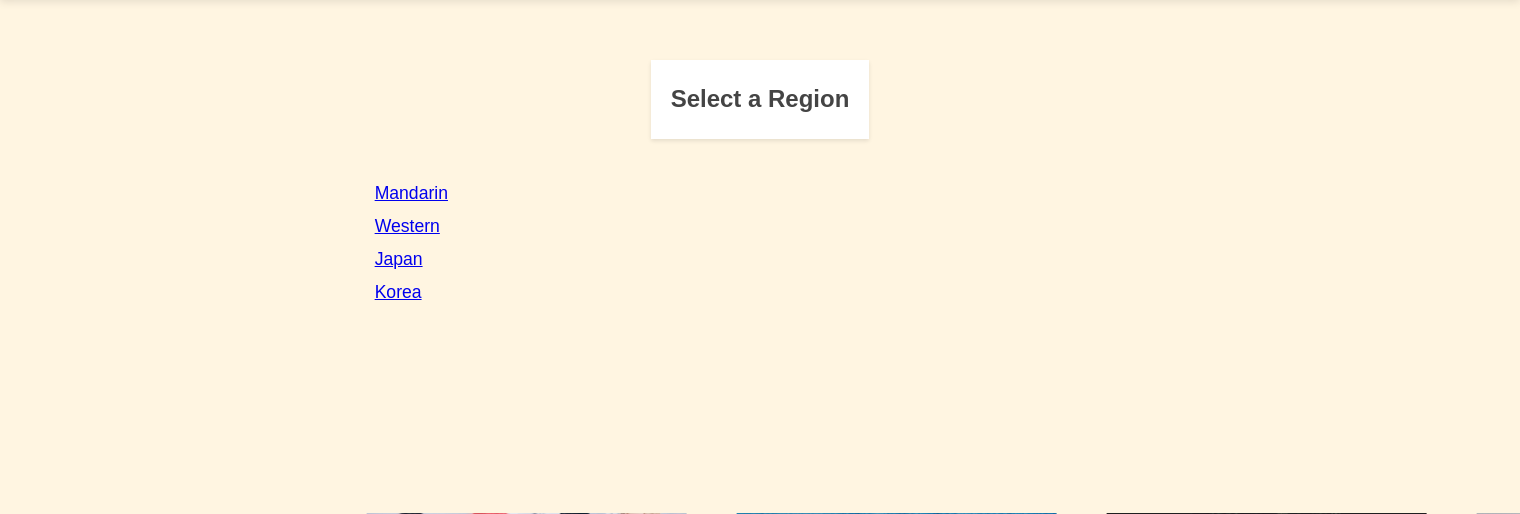
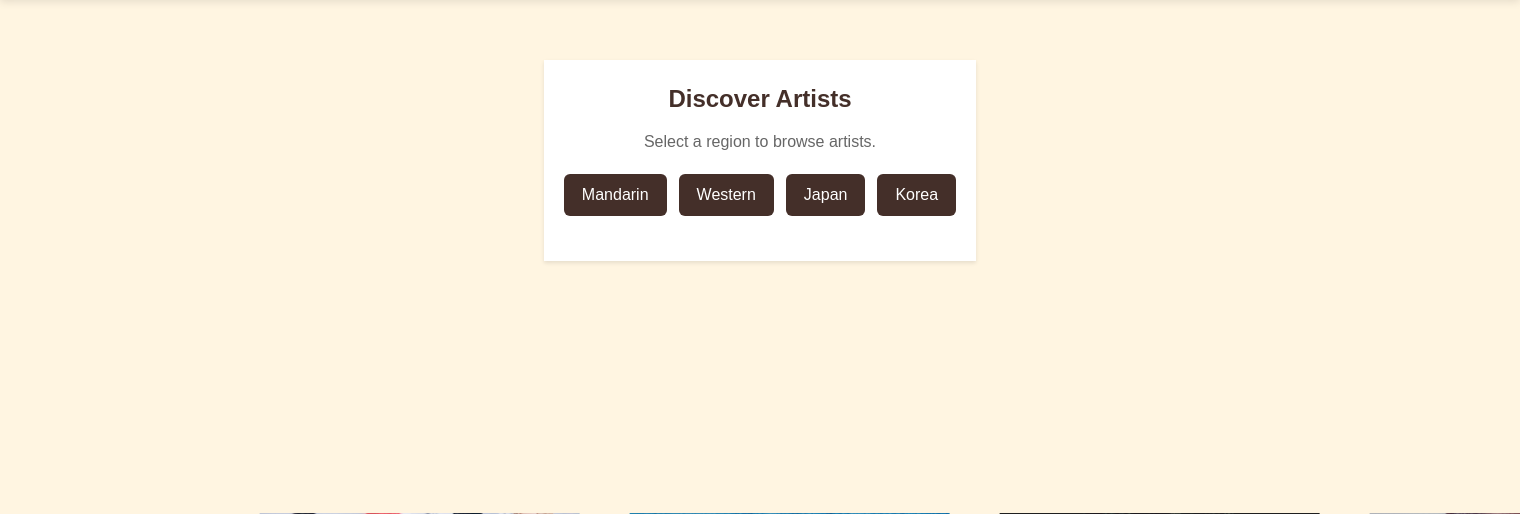
Before and after one commit to WeiboMeng/music-library, a Flask app: page /regions in a window 1520 px wide; the page is wider, and only the part inside the window is pictured. Shown: the part 70-584 px from the top of that part. Run offline with Flask 3, Linux system fonts and the light colour scheme.

Commit message:
Improve artist browsing pages

```diff
--- a/app/templates/regions.html
+++ b/app/templates/regions.html
@@ -1,13 +1,25 @@
 {% extends 'base.html' %}
 
 {% block content %}
-<h2 class="page">Select a Region</h2>
-<ul class="container">
-    <li><a href="{{ url_for('main.artists_by_region', region='Mandarin') }}">Mandarin</a></li>
-    <li><a href="{{ url_for('main.artists_by_region', region='Western') }}">Western</a></li>
-    <li><a href="{{ url_for('main.artists_by_region', region='Japan') }}">Japan</a></li>
-    <li><a href="{{ url_for('main.artists_by_region', region='Korea') }}">Korea</a></li>
-</ul>
+<section class="page">
+
+    <h2>Discover Artists</h2>
+
+    <p>Select a region to browse artists.</p>
+
+    <div class="song-filter">
+
+        <a href="{{ url_for('main.artists_by_region', region='Mandarin') }}">Mandarin</a>
+
+        <a href="{{ url_for('main.artists_by_region', region='Western') }}">Western</a>
+
+        <a href="{{ url_for('main.artists_by_region', region='Japan') }}">Japan</a>
+
+        <a href="{{ url_for('main.artists_by_region', region='Korea') }}">Korea</a>
+
+    </div>
+
+</section>
 
 <div class="image-scroll-container artist-images">
     <div class="image-scroll image-scroll-artist">
```
